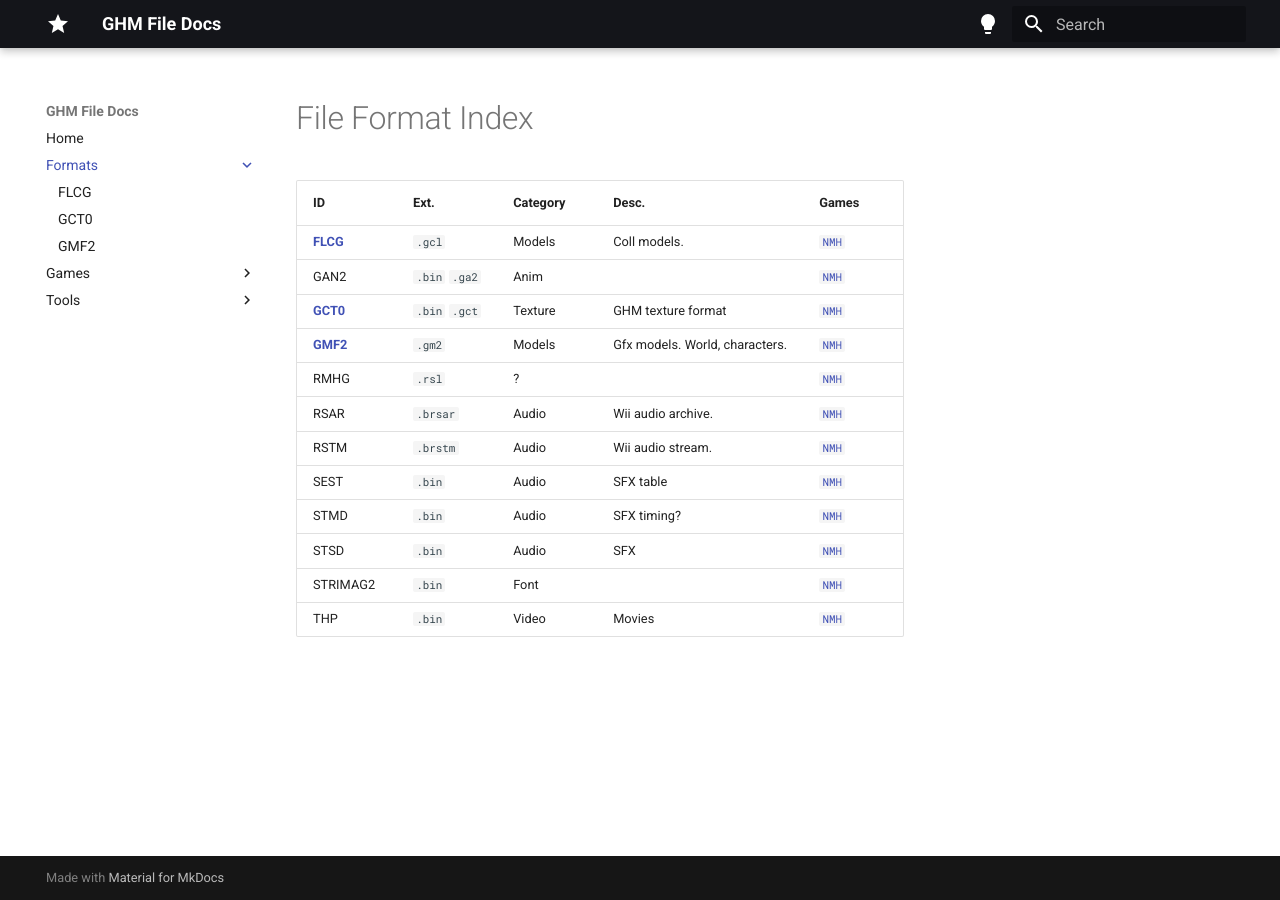
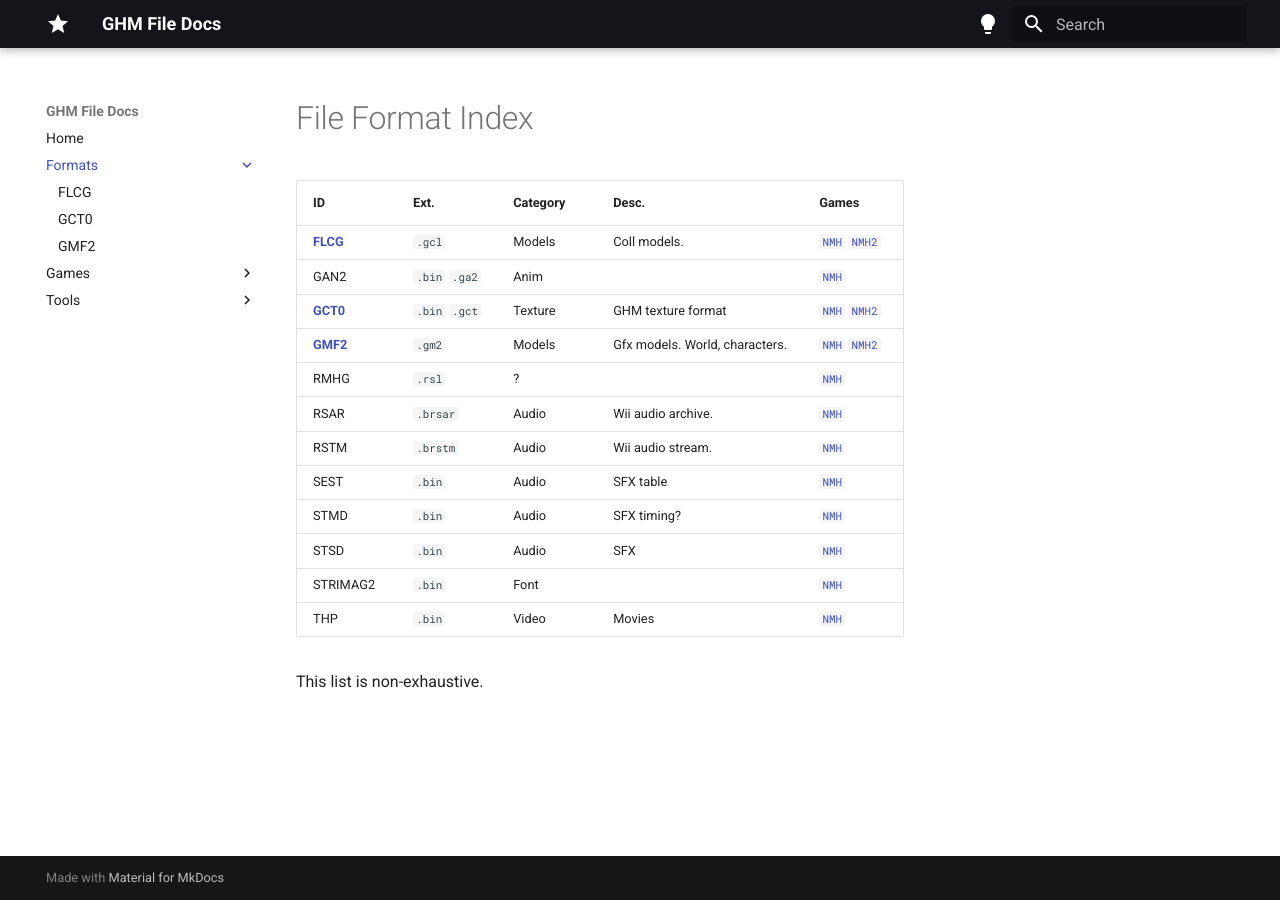
Before and after one commit to sevonj/nmh_reverse, an MkDocs documentation site: the page built from docs/formats/index.md, in a window 1280 px wide. Built offline with MkDocs 1.6.1 and Material for MkDocs 9.7.7, drawn with Linux system fonts in a browser that asks for light colours; comment, search, counter and statistics services are not loaded.

```diff
--- a/docs/formats/index.md
+++ b/docs/formats/index.md
@@ -1,16 +1,18 @@
 # File Format Index
 
-| ID                                    | Ext.          | Category | Desc.                          | Games                           |
-| ------------------------------------- | ------------- | -------- | ------------------------------ | ------------------------------- |
-| [**FLCG**](/nmh_reverse/formats/flcg) | `.gcl`        | Models   | Coll models.                   | [`NMH`](/nmh_reverse/games/NMH) |
-| GAN2                                  | `.bin` `.ga2` | Anim     |                                | [`NMH`](/nmh_reverse/games/NMH) |
-| [**GCT0**](/nmh_reverse/formats/gct0) | `.bin` `.gct` | Texture  | GHM texture format             | [`NMH`](/nmh_reverse/games/NMH) |
-| [**GMF2**](/nmh_reverse/formats/gmf2) | `.gm2`        | Models   | Gfx models. World, characters. | [`NMH`](/nmh_reverse/games/NMH) |
-| RMHG                                  | `.rsl`        | ?        |                                | [`NMH`](/nmh_reverse/games/NMH) |
-| RSAR                                  | `.brsar`      | Audio    | Wii audio archive.             | [`NMH`](/nmh_reverse/games/NMH) |
-| RSTM                                  | `.brstm`      | Audio    | Wii audio stream.              | [`NMH`](/nmh_reverse/games/NMH) |
-| SEST                                  | `.bin`        | Audio    | SFX table                      | [`NMH`](/nmh_reverse/games/NMH) |
-| STMD                                  | `.bin`        | Audio    | SFX timing?                    | [`NMH`](/nmh_reverse/games/NMH) |
-| STSD                                  | `.bin`        | Audio    | SFX                            | [`NMH`](/nmh_reverse/games/NMH) |
-| STRIMAG2                              | `.bin`        | Font     |                                | [`NMH`](/nmh_reverse/games/NMH) |
-| THP                                   | `.bin`        | Video    | Movies                         | [`NMH`](/nmh_reverse/games/NMH) |
+| ID                                    | Ext.          | Category | Desc.                          | Games                                                             |
+| ------------------------------------- | ------------- | -------- | ------------------------------ | ----------------------------------------------------------------- |
+| [**FLCG**](/nmh_reverse/formats/flcg) | `.gcl`        | Models   | Coll models.                   | [`NMH`](/nmh_reverse/games/NMH) [`NMH2`](/nmh_reverse/games/NMH2) |
+| GAN2                                  | `.bin` `.ga2` | Anim     |                                | [`NMH`](/nmh_reverse/games/NMH)                                   |
+| [**GCT0**](/nmh_reverse/formats/gct0) | `.bin` `.gct` | Texture  | GHM texture format             | [`NMH`](/nmh_reverse/games/NMH) [`NMH2`](/nmh_reverse/games/NMH2) |
+| [**GMF2**](/nmh_reverse/formats/gmf2) | `.gm2`        | Models   | Gfx models. World, characters. | [`NMH`](/nmh_reverse/games/NMH) [`NMH2`](/nmh_reverse/games/NMH2) |
+| RMHG                                  | `.rsl`        | ?        |                                | [`NMH`](/nmh_reverse/games/NMH)                                   |
+| RSAR                                  | `.brsar`      | Audio    | Wii audio archive.             | [`NMH`](/nmh_reverse/games/NMH)                                   |
+| RSTM                                  | `.brstm`      | Audio    | Wii audio stream.              | [`NMH`](/nmh_reverse/games/NMH)                                   |
+| SEST                                  | `.bin`        | Audio    | SFX table                      | [`NMH`](/nmh_reverse/games/NMH)                                   |
+| STMD                                  | `.bin`        | Audio    | SFX timing?                    | [`NMH`](/nmh_reverse/games/NMH)                                   |
+| STSD                                  | `.bin`        | Audio    | SFX                            | [`NMH`](/nmh_reverse/games/NMH)                                   |
+| STRIMAG2                              | `.bin`        | Font     |                                | [`NMH`](/nmh_reverse/games/NMH)                                   |
+| THP                                   | `.bin`        | Video    | Movies                         | [`NMH`](/nmh_reverse/games/NMH)                                   |
+
+This list is non-exhaustive.
```
Also changed, not shown: docs/formats/gmf2.md (+2 -1 lines), docs/tools/index.md (added, +3 -0 lines), docs/tools/tcp-23-gmf2-tools.md (added, +17 -0 lines).
